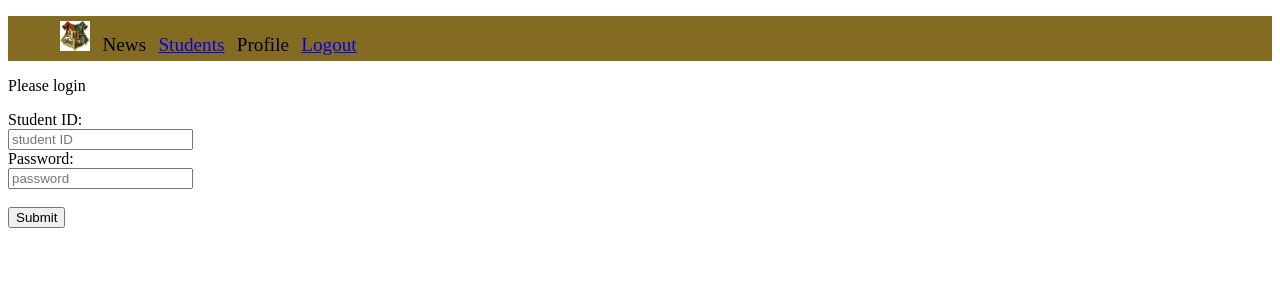
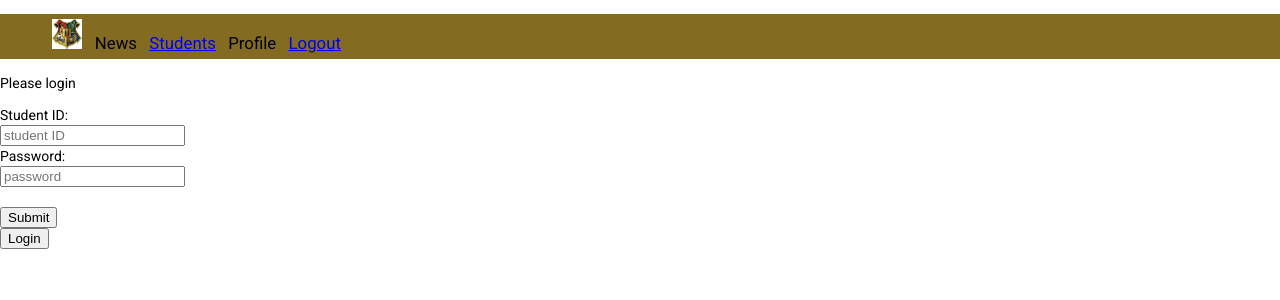
Before and after one commit to RTM30/HogwartsFrontend, an Angular app: page / in a window 1280 px wide. Shown: the top 300 px of the page. Built offline with nearby package versions, Linux system fonts and the light colour scheme.

Commit message:
Added modal for login

```diff
--- a/angular.json
+++ b/angular.json
@@ -24,6 +24,7 @@
               "src/assets"
             ],
             "styles": [
+              "./node_modules/@angular/material/prebuilt-themes/indigo-pink.css",
               "src/styles.css"
             ],
             "scripts": []
@@ -88,6 +89,7 @@
               "src/assets"
             ],
             "styles": [
+              "./node_modules/@angular/material/prebuilt-themes/indigo-pink.css",
               "src/styles.css"
             ],
             "scripts": []
@@ -119,6 +121,7 @@
           }
         }
       }
-    }},
+    }
+  },
   "defaultProject": "HogwartsFrontend"
 }
--- a/package.json
+++ b/package.json
@@ -12,10 +12,12 @@
   "private": true,
   "dependencies": {
     "@angular/animations": "~9.1.1",
+    "@angular/cdk": "^9.2.4",
     "@angular/common": "~9.1.1",
     "@angular/compiler": "~9.1.1",
     "@angular/core": "~9.1.1",
     "@angular/forms": "~9.1.1",
+    "@angular/material": "^9.2.4",
     "@angular/platform-browser": "~9.1.1",
     "@angular/platform-browser-dynamic": "~9.1.1",
     "@angular/router": "~9.1.1",
--- a/src/app/app.component.html
+++ b/src/app/app.component.html
@@ -1,3 +1,4 @@
 
 <app-nav-bar *ngIf = 'showHead'></app-nav-bar>
 <router-outlet></router-outlet>
+<button (click) = "loginModal()">Login</button>
--- a/src/app/app.component.ts
+++ b/src/app/app.component.ts
@@ -1,5 +1,7 @@
 import { Component } from '@angular/core';
 import { Router, NavigationStart } from '@angular/router';
+import { MatDialog } from '@angular/material/dialog';
+import { LoginFormComponent } from './components/login-form/login-form.component';
 
 @Component({
   selector: 'app-root',
@@ -11,7 +13,7 @@ export class AppComponent {
   showHead: boolean = false;
   title = 'Hogwarts';
 
-  constructor(private router: Router) {
+  constructor(private router: Router, public dialog: MatDialog) {
     // on route change to '/login', set the variable showHead to false
       router.events.forEach((event) => {
         if (event instanceof NavigationStart) {
@@ -24,4 +26,8 @@ export class AppComponent {
         }
       });
     }
+
+    loginModal(){
+      this.dialog.open(LoginFormComponent);
+    }
   }
--- a/src/app/app.module.ts
+++ b/src/app/app.module.ts
@@ -9,7 +9,9 @@ import { NavBarComponent } from './components/nav-bar/nav-bar.component';
 import { RouterModule } from '@angular/router';
 import { IndexComponent } from './components/index/index.component';
 import { LoginFormComponent } from './components/login-form/login-form.component';
-import { FormsModule, ReactiveFormsModule } from '@angular/forms'; // formsExperiment
+import { FormsModule, ReactiveFormsModule } from '@angular/forms';
+import { BrowserAnimationsModule } from '@angular/platform-browser/animations'; // formsExperiment
+import { MaterialModule } from './material/material.module';
 
 @NgModule({
   declarations: [
@@ -25,6 +27,7 @@ import { FormsModule, ReactiveFormsModule } from '@angular/forms'; // formsExper
     HttpClientModule,
     FormsModule,
     ReactiveFormsModule,
+    MaterialModule,
     RouterModule.forRoot([
       {
         path: '',
@@ -42,8 +45,10 @@ import { FormsModule, ReactiveFormsModule } from '@angular/forms'; // formsExper
         path: 'login',
         component: LoginFormComponent,
       }
-    ])
+    ]),
+    BrowserAnimationsModule
   ],
+  entryComponents: [LoginFormComponent],
   providers: [],
   bootstrap: [
     AppComponent
--- /dev/null
+++ b/src/app/material/material.module.ts
@@ -0,0 +1,77 @@
+import { NgModule } from '@angular/core';
+
+
+
+import { MAT_LABEL_GLOBAL_OPTIONS, MatNativeDateModule, MAT_DATE_LOCALE } from '@angular/material/core';
+import { MatIconRegistry } from '@angular/material/icon';
+import { MatAutocompleteModule } from '@angular/material/autocomplete';
+import { MatBadgeModule } from '@angular/material/badge';
+import { MatButtonModule } from '@angular/material/button';
+import { MatButtonToggleModule } from '@angular/material/button-toggle';
+import { MatCardModule } from '@angular/material/card';
+import { MatCheckboxModule } from '@angular/material/checkbox';
+import { MatChipsModule } from '@angular/material/chips';
+import { MatStepperModule } from '@angular/material/stepper';
+import { MatDatepickerModule } from '@angular/material/datepicker';
+import { MatDialogModule } from '@angular/material/dialog';
+import { MatExpansionModule } from '@angular/material/expansion';
+import { MatFormFieldModule } from '@angular/material/form-field';
+import { MatGridListModule } from '@angular/material/grid-list';
+import { MatIconModule } from '@angular/material/icon';
+import { MatInputModule } from '@angular/material/input';
+import { MatListModule } from '@angular/material/list';
+import { MatMenuModule } from '@angular/material/menu';
+import { MatPaginatorModule } from '@angular/material/paginator';
+import { MatProgressBarModule } from '@angular/material/progress-bar';
+import { MatProgressSpinnerModule } from '@angular/material/progress-spinner';
+import { MatRadioModule } from '@angular/material/radio';
+import { MatRippleModule } from '@angular/material/core';
+import { MatSelectModule } from '@angular/material/select';
+import { MatSidenavModule } from '@angular/material/sidenav';
+import { MatSliderModule } from '@angular/material/slider';
+import { MatSlideToggleModule } from '@angular/material/slide-toggle';
+import { MatSnackBarModule } from '@angular/material/snack-bar';
+import { MatSortModule } from '@angular/material/sort';
+import { MatTableModule } from '@angular/material/table';
+import { MatTabsModule } from '@angular/material/tabs';
+import { MatToolbarModule } from '@angular/material/toolbar';
+import { MatTooltipModule } from '@angular/material/tooltip';
+import { MatTreeModule } from '@angular/material/tree';
+
+
+const Material = [
+  MatButtonModule,
+  MatButtonToggleModule,
+  MatBadgeModule,
+  MatIconModule,
+  MatProgressSpinnerModule,
+  MatToolbarModule,
+  MatSidenavModule,
+  MatMenuModule,
+  MatListModule,
+  MatGridListModule,
+  MatExpansionModule,
+  MatTabsModule,
+  MatCardModule,
+  MatStepperModule,
+  MatFormFieldModule,
+  MatInputModule,
+  MatSelectModule,
+  MatAutocompleteModule,
+  MatCheckboxModule,
+  MatRadioModule,
+  MatDatepickerModule,
+  MatNativeDateModule,
+  MatTooltipModule,
+  MatSnackBarModule,
+  MatDialogModule,
+  MatTableModule,
+  MatSortModule,
+  MatPaginatorModule
+];
+
+@NgModule({
+  imports: [Material],
+  exports: [Material]
+})
+export class MaterialModule {}
--- a/src/index.html
+++ b/src/index.html
@@ -6,8 +6,10 @@
   <base href="/">
   <meta name="viewport" content="width=device-width, initial-scale=1">
   <link rel="icon" type="image/x-icon" href="favicon.ico">
+  <link href="https://fonts.googleapis.com/css?family=Roboto:300,400,500&display=swap" rel="stylesheet">
+  <link href="https://fonts.googleapis.com/icon?family=Material+Icons" rel="stylesheet">
 </head>
-<body>
+<body class="mat-typography">
   <app-nav-bar></app-nav-bar>
   <app-root></app-root>
   <app-students-table></app-students-table>
--- a/src/styles.css
+++ b/src/styles.css
@@ -1 +1,4 @@
 /* You can add global styles to this file, and also import other style files */
+
+html, body { height: 100%; }
+body { margin: 0; font-family: Roboto, "Helvetica Neue", sans-serif; }
```
Also changed, not shown: 1 other file (tests, documents, lock files or other folders).
